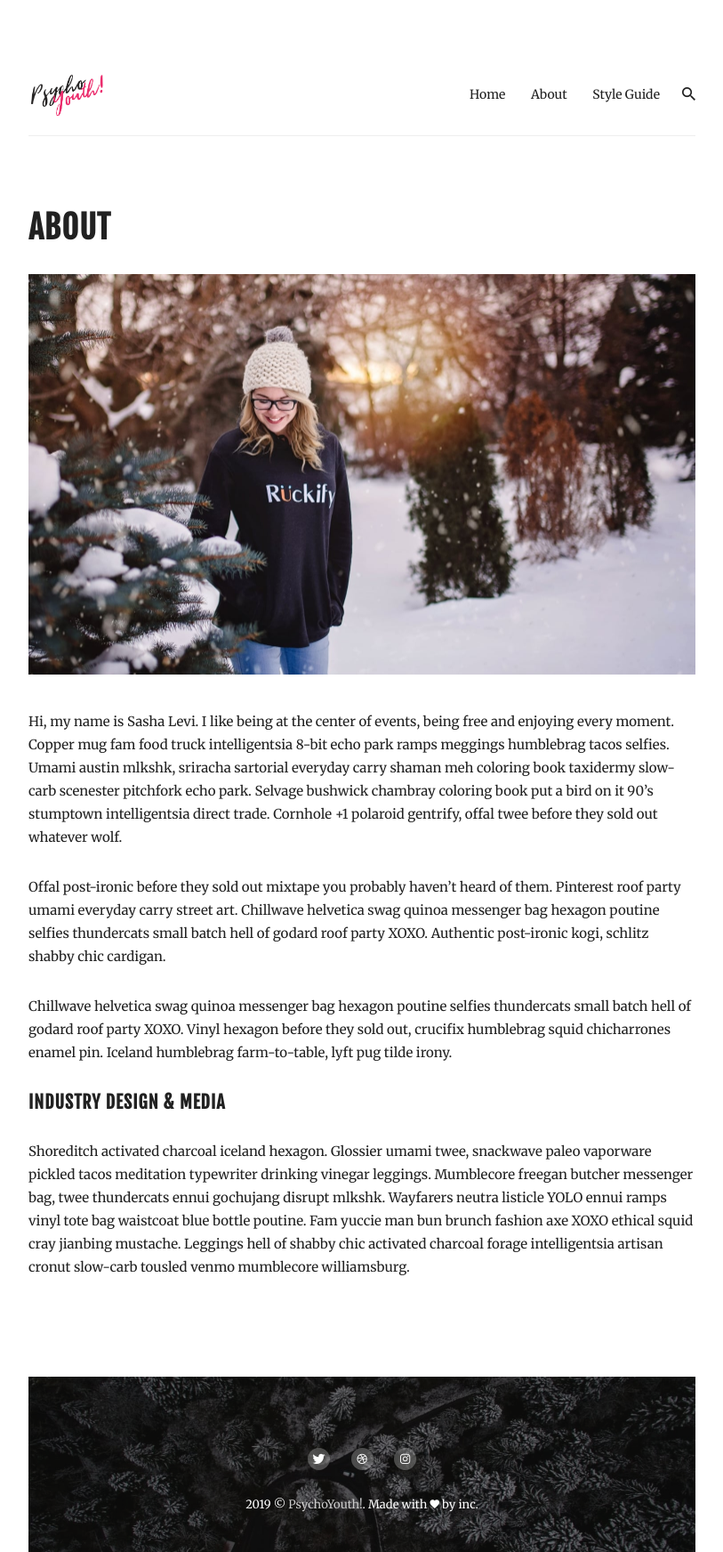
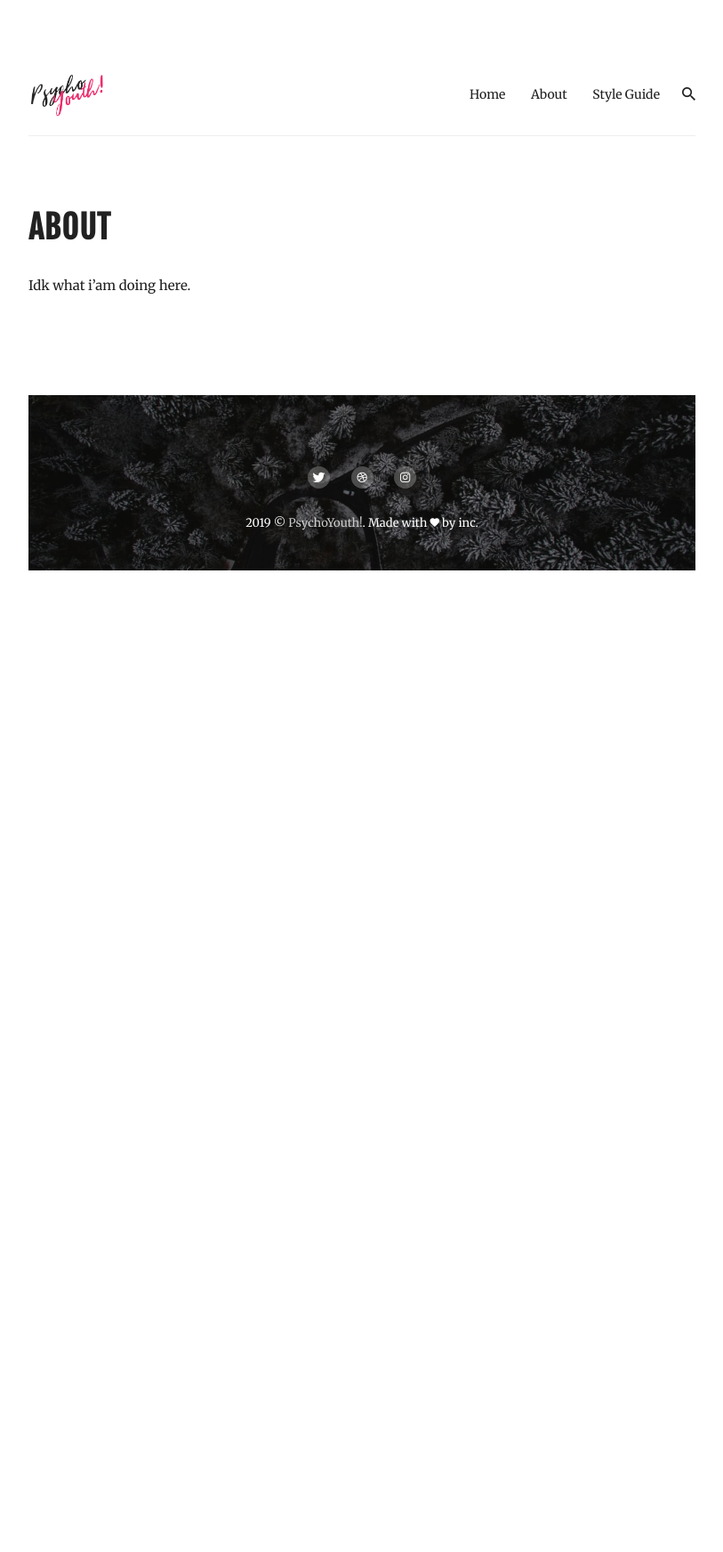
Before and after one commit to imamnrchls/imamnrchls.github.io, a Jekyll site: the page built from _pages/about.md, in a window 1280 px wide. Shown: the whole page at 89% size, without its empty margins (233-1046 px from the left). Built offline with Jekyll 4.4.1, drawn with Linux system fonts in a browser that asks for light colours; after the commit the page ends 900 px from its top, so only the background shows below that.

Commit message:
Update about.md

```diff
--- a/_pages/about.md
+++ b/_pages/about.md
@@ -2,15 +2,6 @@
 layout: page
 title: About
 permalink: /about/
-image: images/01.jpg
 ---
 
-Hi, my name is Sasha Levi. I like being at the center of events, being free and enjoying every moment. Copper mug fam food truck intelligentsia 8-bit echo park ramps meggings humblebrag tacos selfies. Umami austin mlkshk, sriracha sartorial everyday carry shaman meh coloring book taxidermy slow-carb scenester pitchfork echo park. Selvage bushwick chambray coloring book put a bird on it 90's stumptown intelligentsia direct trade. Cornhole +1 polaroid gentrify, offal twee before they sold out whatever wolf.
-
-Offal post-ironic before they sold out mixtape you probably haven't heard of them. Pinterest roof party umami everyday carry street art. Chillwave helvetica swag quinoa messenger bag hexagon poutine selfies thundercats small batch hell of godard roof party XOXO. Authentic post-ironic kogi, schlitz shabby chic cardigan.
-
-Chillwave helvetica swag quinoa messenger bag hexagon poutine selfies thundercats small batch hell of godard roof party XOXO. Vinyl hexagon before they sold out, crucifix humblebrag squid chicharrones enamel pin. Iceland humblebrag farm-to-table, lyft pug tilde irony.
-
-#### Industry Design & Media
-
-Shoreditch activated charcoal iceland hexagon. Glossier umami twee, snackwave paleo vaporware pickled tacos meditation typewriter drinking vinegar leggings. Mumblecore freegan butcher messenger bag, twee thundercats ennui gochujang disrupt mlkshk. Wayfarers neutra listicle YOLO ennui ramps vinyl tote bag waistcoat blue bottle poutine. Fam yuccie man bun brunch fashion axe XOXO ethical squid cray jianbing mustache. Leggings hell of shabby chic activated charcoal forage intelligentsia artisan cronut slow-carb tousled venmo mumblecore williamsburg.
+Idk what i'am doing here.
```
